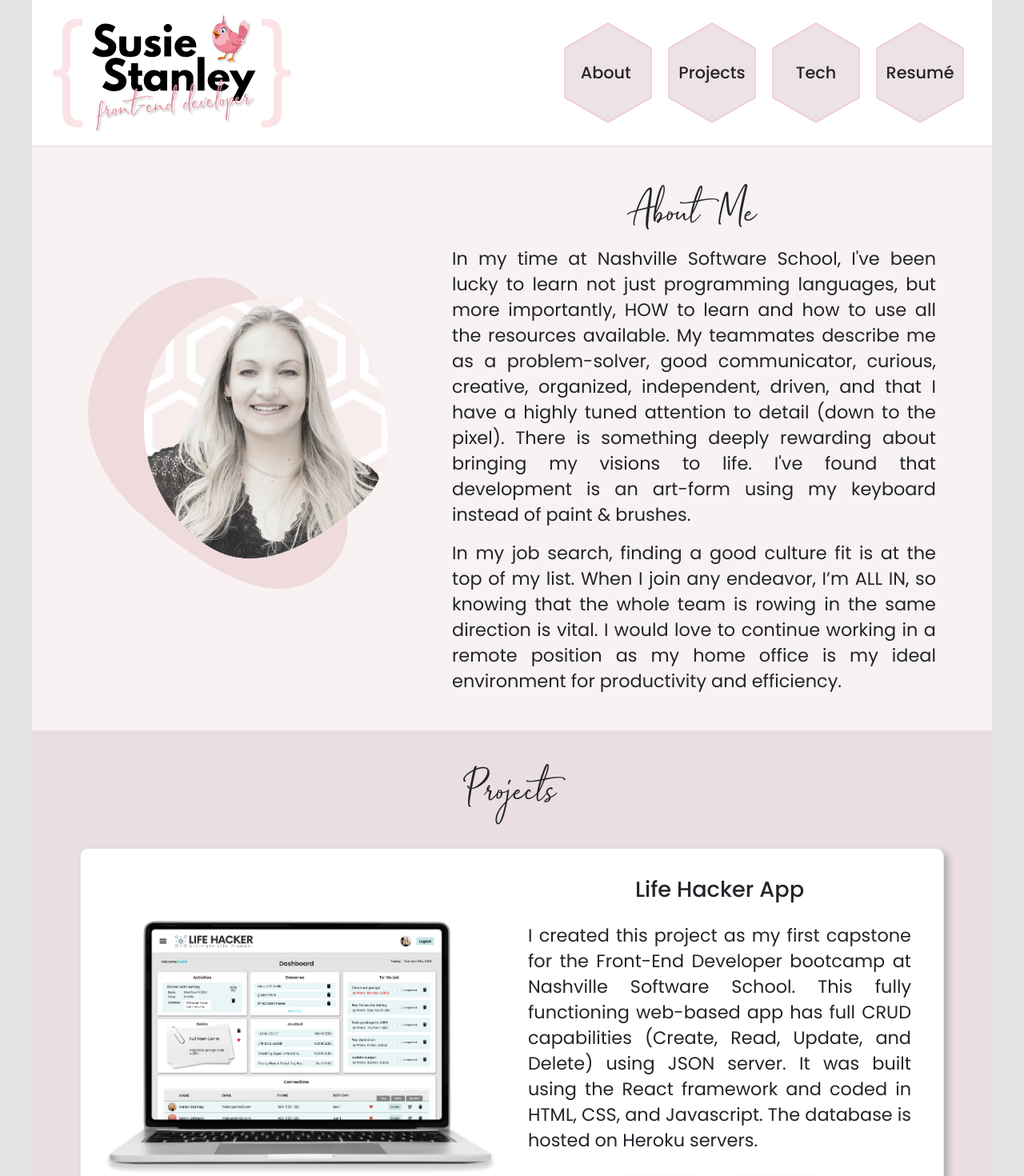
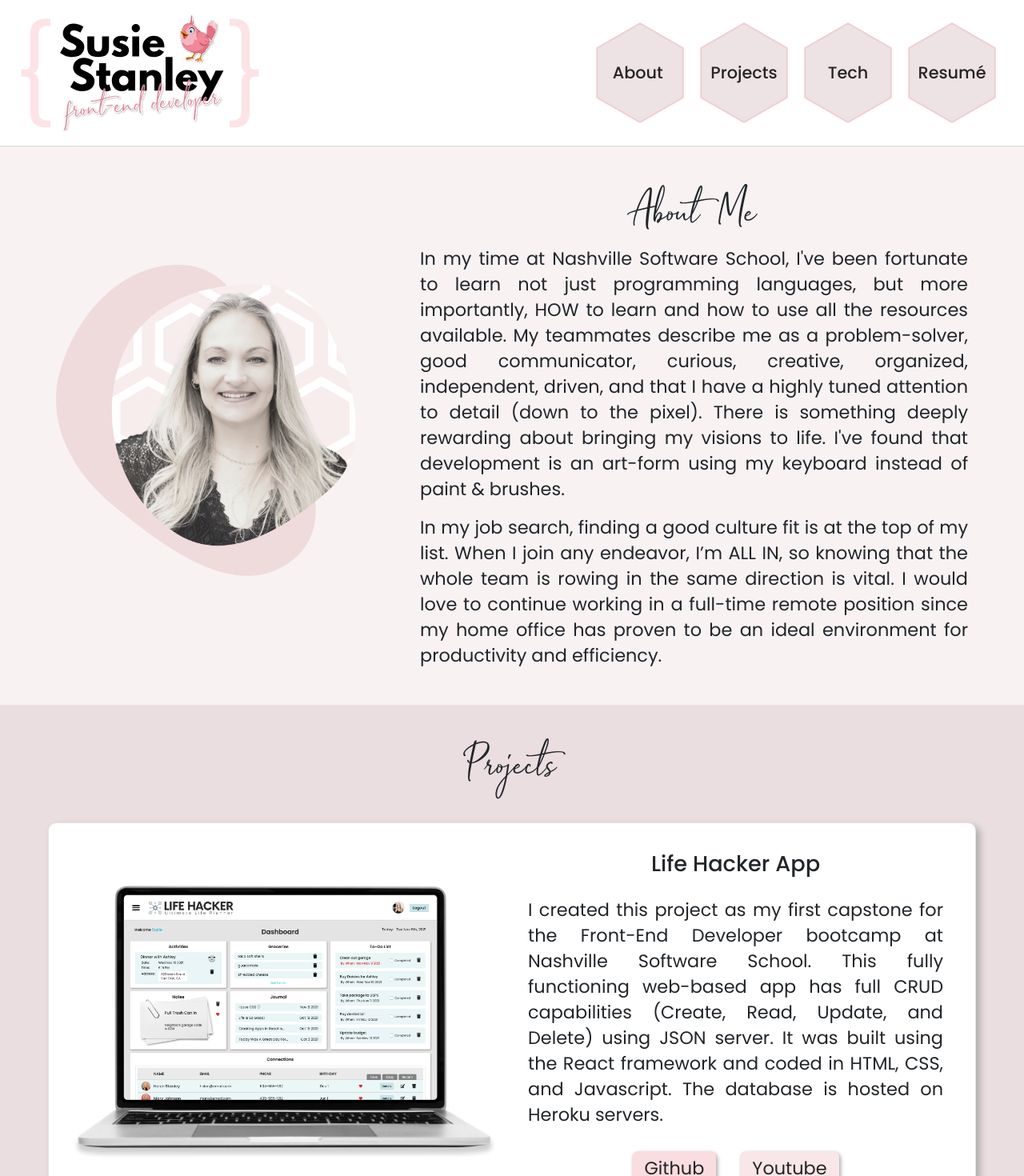
Before and after one commit to SusieCodes/SusieCodes.github.io, a React (Create React App) app: page / in a window 1280 px wide. Shown: the top 1470 px of the page at 80% size. Built offline with nearby package versions, Linux system fonts and the light colour scheme; no server answers.

Commit message:
updated media queries

```diff
--- a/src/App.scss
+++ b/src/App.scss
@@ -75,7 +75,7 @@ body {
 }
 
 .page {
-  max-width: 1200px;
+  max-width: 1440px;
   padding: 20px;
   margin: 0px;
 
--- a/src/components/About.js
+++ b/src/components/About.js
@@ -12,22 +12,23 @@ export const About = () => {
           <div className="box2">
             <h1>About &nbsp; Me</h1>
             <p>
-              In my time at Nashville Software School, I've been lucky to learn
-              not just programming languages, but more importantly, HOW to learn
-              and how to use all the resources available. My teammates describe
-              me as a problem-solver, good communicator, curious, creative,
-              organized, independent, driven, and that I have a highly tuned
-              attention to detail (down to the pixel). There is something deeply
-              rewarding about bringing my visions to life. I've found that
-              development is an art-form using my keyboard instead of paint
+              In my time at Nashville Software School, I've been fortunate to
+              learn not just programming languages, but more importantly, HOW to
+              learn and how to use all the resources available. My teammates
+              describe me as a problem-solver, good communicator, curious,
+              creative, organized, independent, driven, and that I have a highly
+              tuned attention to detail (down to the pixel). There is something
+              deeply rewarding about bringing my visions to life. I've found
+              that development is an art-form using my keyboard instead of paint
               &amp; brushes.{" "}
             </p>
             <p>
               In my job search, finding a good culture fit is at the top of my
               list. When I join any endeavor, I’m ALL IN, so knowing that the
               whole team is rowing in the same direction is vital. I would love
-              to continue working in a remote position as my home office is my
-              ideal environment for productivity and efficiency.
+              to continue working in a full-time remote position since my home
+              office has proven to be an ideal environment for productivity and
+              efficiency.
             </p>
           </div>
         </section>
--- a/src/components/Projects.js
+++ b/src/components/Projects.js
@@ -86,7 +86,7 @@ export const Projects = () => {
                   <div className="btn-light">Figma</div>
                 </a>
                 <a
-                  href="https://www.figma.com/proto/RjPnJ4xrvjgEBBPvwayI9M/C-51-Prototype---Desktop"
+                  href="https://www.figma.com/proto/AsTeIingVjOPrXGbYBjmdJ/Cohort-Website-Design?node-id=445%3A2847&scaling=min-zoom&page-id=440%3A669&starting-point-node-id=445%3A2847"
                   target="_blank"
                   rel="noreferrer"
                 >
@@ -98,22 +98,22 @@ export const Projects = () => {
 
           <div className="card">
             <div className="box1">
-              <a
+              {/* <a
                 href="https://susiecodes.github.io/"
                 target="_blank"
                 rel="noreferrer"
-              >
-                <img src={baker} alt="Baker's Bliss app" />
-              </a>
+              > */}
+              <img src={baker} alt="Baker's Bliss app" />
+              {/* </a> */}
             </div>
             <div className="box2">
-              <a
+              {/* <a
                 href="https://susiecodes.github.io/"
                 target="_blank"
                 rel="noreferrer"
-              >
-                <h2>Baker's Bliss</h2>
-              </a>
+              > */}
+              <h2>Baker's Bliss</h2>
+              {/* </a> */}
               <p>
                 Coming soon... check back for updates. I will post them as I go.
                 <br />
--- a/src/styles/about.scss
+++ b/src/styles/about.scss
@@ -82,6 +82,11 @@ $rose: #efa8b8;
 @media only screen and (min-width: 992px) {
   .about {
     padding: 210px 50px 10px;
+  }
+}
+
+@media only screen and (min-width: 1200px) {
+  .about {
     flex-direction: row;
     justify-content: center;
     align-items: center;
--- a/src/styles/navbar.scss
+++ b/src/styles/navbar.scss
@@ -27,7 +27,7 @@ expand-xl = lg screens <1200px
 nav.navbar {
   background-color: $white !important;
   align-self: center;
-  max-width: 1200px;
+  max-width: 1440px;
   padding: 0 8px;
   margin: 0;
   box-shadow: 0 1px 1px 0 #dcdcdc;
@@ -50,25 +50,18 @@ nav.navbar {
       justify-content: center;
       align-items: center;
       width: 130px; // this makes all 4 buttons same width
-      height: 130px;
-      background-image: url("../images/borderhexagon.png");
-      background-repeat: no-repeat;
-      background-size: 110px;
-      background-position: center;
-      background-color: $white;
-      transition: all 0.2s ease-in-out;
+      background-color: $pink;
+      border-radius: 8px;
       padding: 8px 0;
-      margin: 10px 0;
+      margin: 8px 0;
       color: #242424;
       font-size: 1.3rem;
       font-weight: 500;
       text-align: center;
-      transition-duration: 0.2s;
-      transition-timing-function: ease-in-out;
+      transition: all 0.2s ease-in-out;
     }
     a.nav-link:hover {
       color: $white;
-      background-image: url("../images/activehexagon.png");
       transform: scale(1.1);
     }
   }
@@ -89,16 +82,6 @@ nav.navbar {
 
 // MEDIA QUERY FOR SCREENS 768PX OR LARGER
 @media only screen and (min-width: 768px) {
-  .navbar-nav {
-    // border: 1px solid blue;
-    justify-content: center;
-    a.nav-link {
-      padding: 0;
-      margin: 0;
-      color: $black;
-      // border: 1px solid red;
-    }
-  }
 }
 
 // MEDIA QUERY FOR SCREENS 992PX OR LARGER
@@ -111,5 +94,24 @@ nav.navbar {
         width: 100%;
       }
     }
+    .navbar-nav {
+      a.nav-link {
+        width: 130px;
+        height: 130px;
+        background-image: url("../images/borderhexagon.png");
+        background-repeat: no-repeat;
+        background-size: 110px;
+        background-position: center;
+        background-color: $white;
+        transition: all 0.2s ease-in-out;
+        padding: 8px 0;
+        margin: 10px 0;
+      }
+      a.nav-link:hover {
+        color: $white;
+        background-image: url("../images/activehexagon.png");
+        transform: scale(1.1);
+      }
+    }
   }
 }
--- a/src/styles/projects.scss
+++ b/src/styles/projects.scss
@@ -136,18 +136,18 @@ $rose: #efa8b8;
       flex-wrap: no-wrap;
 
       .box1 {
-        padding: 0px 5px;
+        padding: 20px 5px;
+        justify-content: center;
       }
       .box2 {
         padding: 20px 10px 0px;
+        justify-content: space-between;
       }
       .box1,
       .box2 {
         flex: 1;
         display: flex;
         flex-direction: column;
-        justify-content: center;
-
         margin: 0px 5px;
 
         h2 {
```
